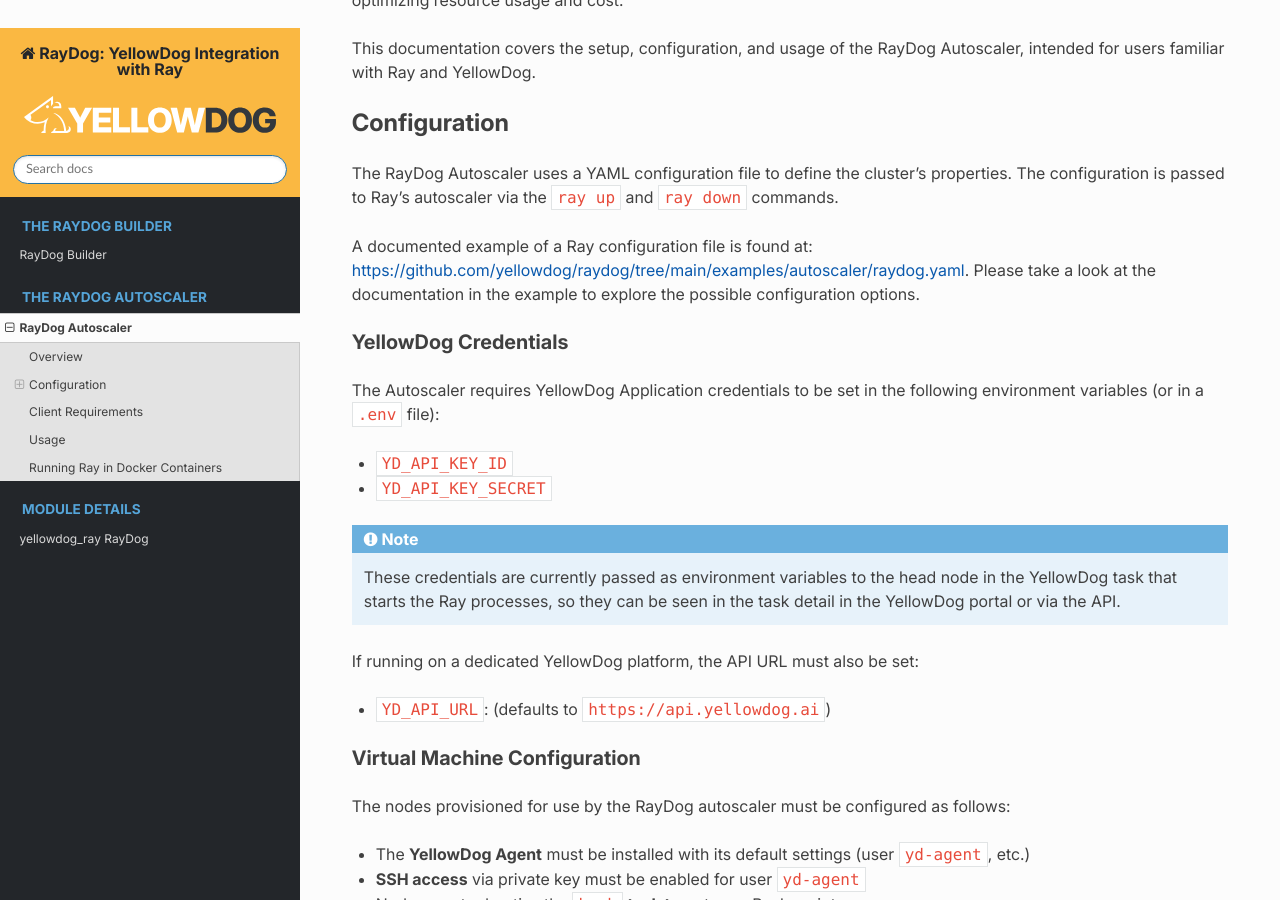
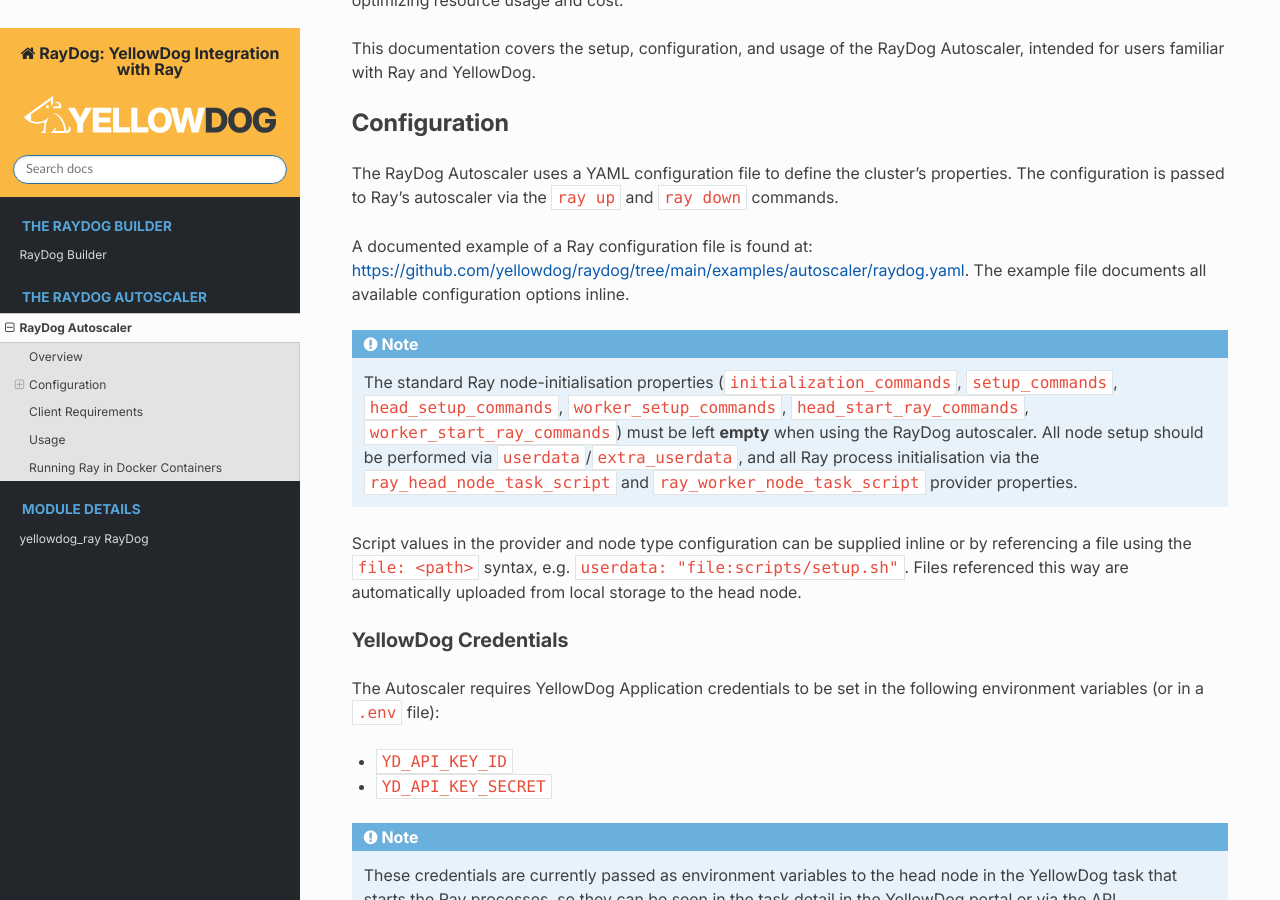
Before and after one commit to yellowdog/raydog, a Sphinx documentation site: the page built from docs/autoscaler.rst, in a window 1280 px wide and 900 px high, scrolled down 323 px. Built offline with Sphinx 7.4.7 and the Read the Docs theme 3.1.0, drawn with Linux system fonts in a browser that asks for light colours; some of the changed text lies outside the part shown.

Commit message:
Minor documentation improvements

```diff
--- a/docs/autoscaler.rst
+++ b/docs/autoscaler.rst
@@ -13,7 +13,13 @@
 
 The RayDog Autoscaler uses a YAML configuration file to define the cluster’s properties. The configuration is passed to Ray’s autoscaler via the ``ray up`` and ``ray down`` commands.
 
-A documented example of a Ray configuration file is found at: https://github.com/yellowdog/raydog/tree/main/examples/autoscaler/raydog.yaml. Please take a look at the documentation in the example to explore the possible configuration options.
+A documented example of a Ray configuration file is found at: https://github.com/yellowdog/raydog/tree/main/examples/autoscaler/raydog.yaml. The example file documents all available configuration options inline.
+
+.. note::
+
+    The standard Ray node-initialisation properties (``initialization_commands``, ``setup_commands``, ``head_setup_commands``, ``worker_setup_commands``, ``head_start_ray_commands``, ``worker_start_ray_commands``) must be left **empty** when using the RayDog autoscaler. All node setup should be performed via ``userdata``/``extra_userdata``, and all Ray process initialisation via the ``ray_head_node_task_script`` and ``ray_worker_node_task_script`` provider properties.
+
+Script values in the provider and node type configuration can be supplied inline or by referencing a file using the ``file: <path>`` syntax, e.g. ``userdata: "file:scripts/setup.sh"``. Files referenced this way are automatically uploaded from local storage to the head node.
 
 YellowDog Credentials
 +++++++++++++++++++++
@@ -87,7 +93,13 @@
 Usage
 -----
 
-The RayDog Autoscaler integrates with Ray’s CLI to manage clusters, so clusters are controlled via the usual ``ray`` commands.
+The RayDog Autoscaler integrates with Ray’s CLI. Clusters are managed with the following commands, passing your YAML configuration file::
+
+    ray up raydog.yaml       # Create or update the cluster
+    ray down raydog.yaml     # Tear down the cluster
+    ray status raydog.yaml   # Show current cluster status
+    ray attach raydog.yaml   # SSH to the head node
+    ray submit raydog.yaml script.py  # Submit a job to the cluster
 
 Running Ray in Docker Containers
 --------------------------------
--- a/docs/builder.rst
+++ b/docs/builder.rst
@@ -23,7 +23,7 @@
 3. The ``build()`` method creates the cluster, and returns the private and (if applicable) public IP addresses of the head node. It also provisions any worker pools defined by the ``add_worker_pool()`` method prior to ``build()`` being invoked. The method blocks until the head node is running. After it returns, Ray worker nodes will still be in the process of configuring and joining the cluster. A timeout can be set that cancels cluster creation if exceeded while the head node is still being configured.
 
 
-4. The ``remove_worker_pool()`` method will remove a Ray worker node worker pool by its ID. This causes the compute requirement associated with the worker pool to be terminated immediately, and the worker node tasks running on the nodes will fail (this is by design). The nodes should be gracefully removed from the Ray cluster, which will remain operational with a reduced node count.
+4. The ``remove_worker_pool()`` method will remove a Ray worker node worker pool by its ID, or ``remove_worker_pool_by_internal_name()`` can be used instead if a ``worker_pool_internal_name`` was supplied when the pool was created. This causes the compute requirement associated with the worker pool to be terminated immediately, and the worker node tasks running on the nodes will fail (this is by design). The nodes should be gracefully removed from the Ray cluster, which will remain operational with a reduced node count.
 
 
 5. The ``shut_down()`` method shuts down the Ray cluster by cancelling its associated work requirement, aborting all the tasks representing the head node and worker nodes, and shutting down all worker pools. The cancellation of the work requirement is by design.
--- a/docs/index.rst
+++ b/docs/index.rst
@@ -32,8 +32,8 @@
 
 The RayDog ``yellowdog-ray`` package includes both the Builder and Autoscaler variants.
 
-YellowDog Prequisites
----------------------
+YellowDog Prerequisites
+-----------------------
 
 Use of RayDog requires a YellowDog account populated with cloud provider credentials, one or more compute source templates, one or more compute requirement templates, and an application key/secret with the permissions to create and manage worker pools and work requirements.
 
```
Also changed, not shown: other parts of docs/builder.rst (+1 -1 lines).
